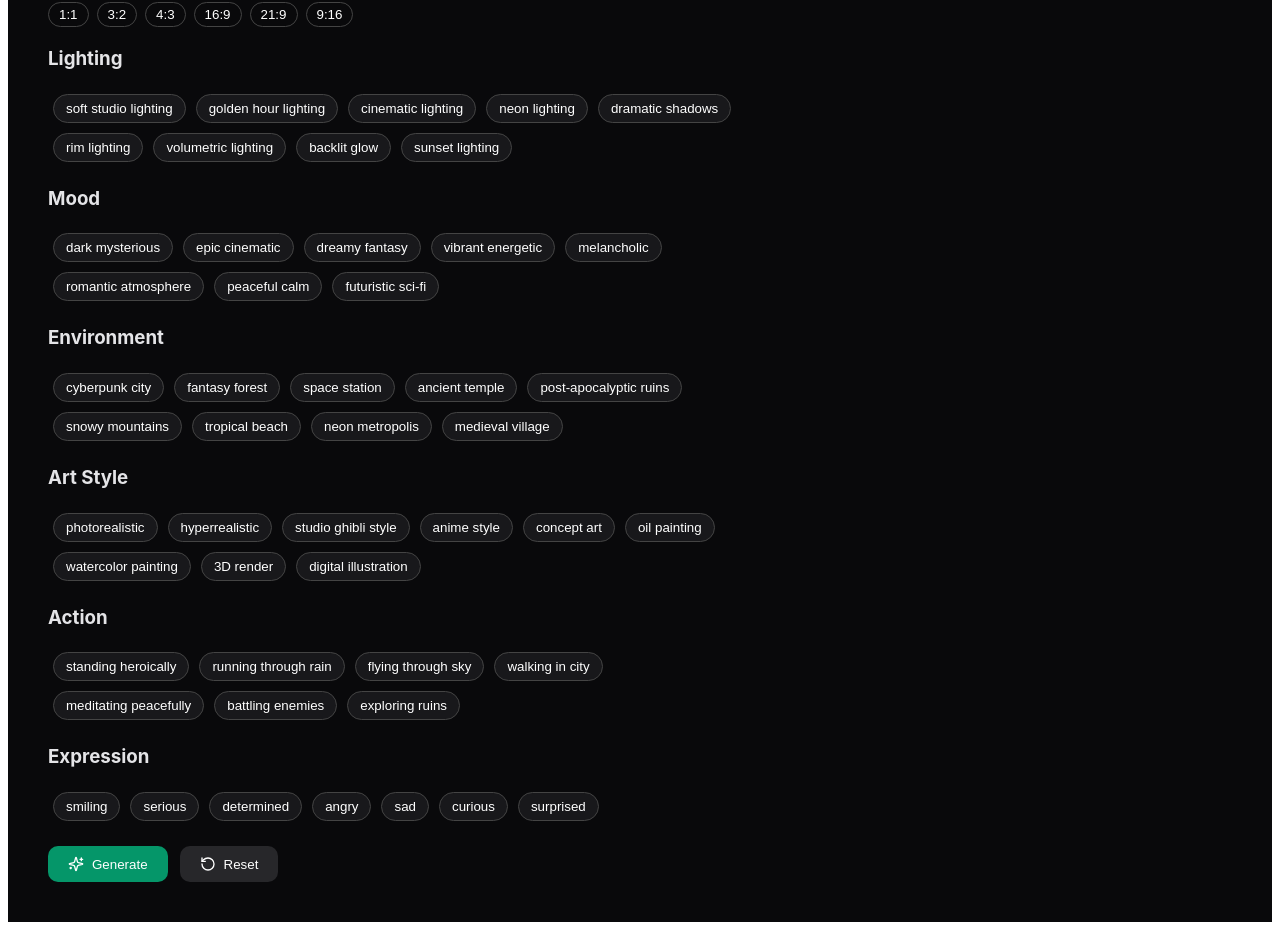
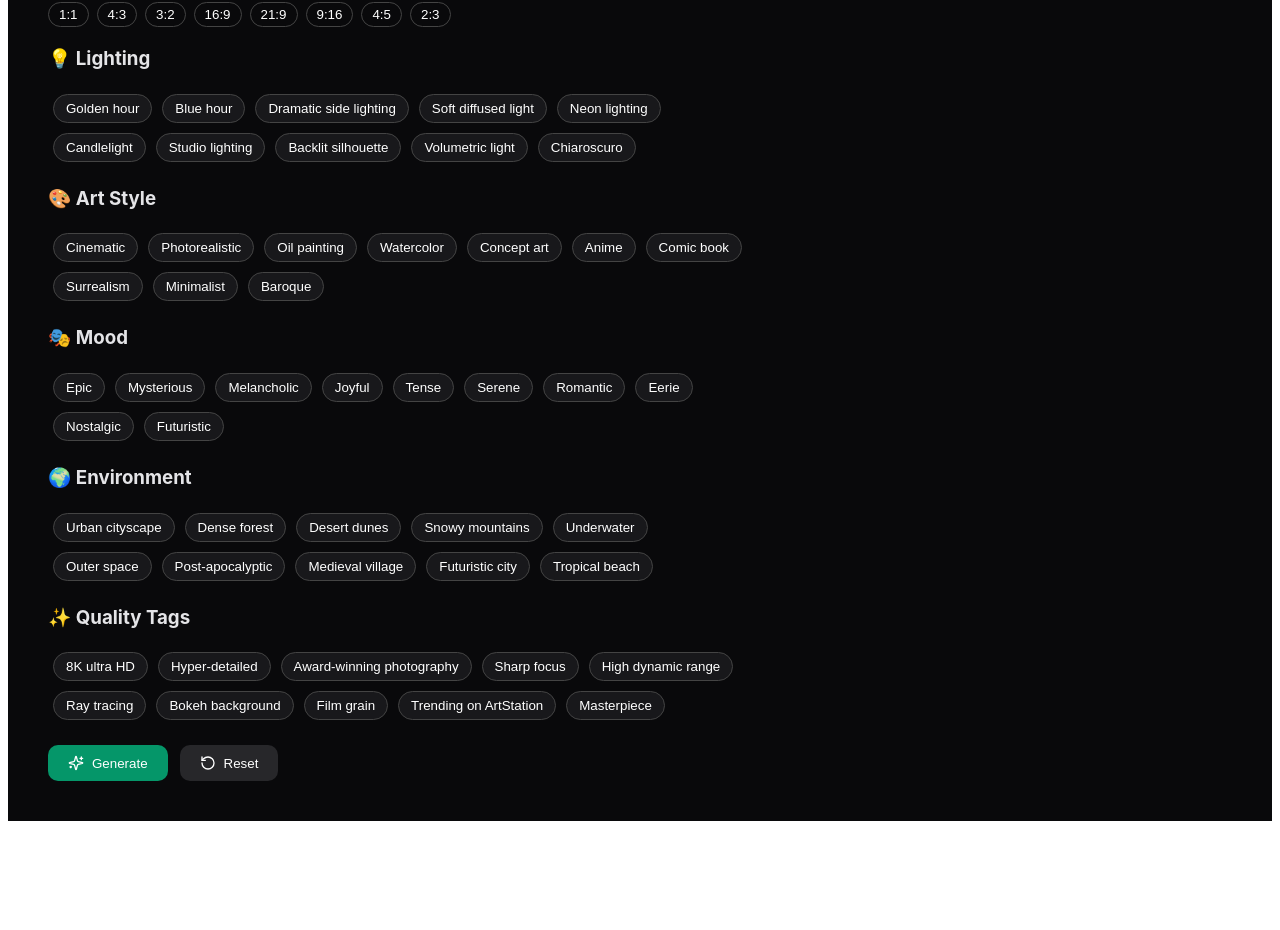
Before and after one commit to niladrysaha99/GET-YOUR-PROMPT, a React (Vite) app: page / in a window 1280 px wide. Shown: the part 347-1277 px from the top of the page. After the commit the page ends 1176 px from the top, so only its background shows below. Built offline with nearby package versions, Linux system fonts and the light colour scheme; no server answers.

Commit message:
constants.ts

```diff
--- a/src/constants.ts
+++ b/src/constants.ts
@@ -1,141 +1,132 @@
 export const CAMERAS = [
+  "Sony A7 IV",
   "Canon EOS R5",
-  "Canon EOS 5D Mark IV",
-  "Sony A7R IV",
-  "Sony A7S III",
   "Nikon Z9",
-  "Nikon D850",
-  "Fujifilm X-T5",
-  "Leica Q2",
   "Hasselblad X2D",
+  "ARRI Alexa 35",
+  "RED Komodo 6K",
+  "Leica M11",
+  "Fujifilm GFX 100S",
+  "DJI Ronin 4D",
+  "Blackmagic URSA Mini Pro"
 ]
 
 export const LENSES = [
-  "24mm wide angle",
-  "35mm cinematic lens",
-  "50mm prime lens",
-  "85mm portrait lens",
-  "105mm macro lens",
-  "200mm telephoto lens",
-  "anamorphic cinema lens",
+  "24mm f/1.4",
+  "35mm f/1.8",
+  "50mm f/1.2",
+  "85mm f/1.4",
+  "135mm f/2",
+  "200mm f/2.8",
+  "14mm f/2.8 Ultra Wide",
+  "70-200mm f/2.8 Zoom",
+  "Macro 100mm f/2.8",
+  "Fisheye 8mm f/3.5"
+]
+
+export const CAMERA_ANGLES = [
+  "Eye-level",
+  "Low angle",
+  "High angle",
+  "Bird's eye",
+  "Worm's eye",
+  "Dutch tilt",
+  "Over the shoulder",
+  "Point of view (POV)",
+  "Aerial",
+  "Close-up"
 ]
 
 export const ASPECT_RATIOS = [
   "1:1",
+  "4:3",
   "3:2",
-  "4:3",
   "16:9",
   "21:9",
-  "9:16"
-]
-
-export const CAMERA_ANGLES = [
-  "low angle",
-  "high angle",
-  "eye level",
-  "bird's eye view",
-  "worm's eye view",
-  "over the shoulder",
-  "close up",
-  "wide shot",
-  "extreme close up",
+  "9:16",
+  "4:5",
+  "2:3"
 ]
 
 export const PROMPT_CATEGORIES = [
   {
     id: "lighting",
-    name: "Lighting",
-    type: "chips",
+    name: "💡 Lighting",
     options: [
-      "soft studio lighting",
-      "golden hour lighting",
-      "cinematic lighting",
-      "neon lighting",
-      "dramatic shadows",
-      "rim lighting",
-      "volumetric lighting",
-      "backlit glow",
-      "sunset lighting"
+      "Golden hour",
+      "Blue hour",
+      "Dramatic side lighting",
+      "Soft diffused light",
+      "Neon lighting",
+      "Candlelight",
+      "Studio lighting",
+      "Backlit silhouette",
+      "Volumetric light",
+      "Chiaroscuro"
     ]
   },
-
+  {
+    id: "style",
+    name: "🎨 Art Style",
+    options: [
+      "Cinematic",
+      "Photorealistic",
+      "Oil painting",
+      "Watercolor",
+      "Concept art",
+      "Anime",
+      "Comic book",
+      "Surrealism",
+      "Minimalist",
+      "Baroque"
+    ]
+  },
   {
     id: "mood",
-    name: "Mood",
-    type: "chips",
+    name: "🎭 Mood",
     options: [
-      "dark mysterious",
-      "epic cinematic",
-      "dreamy fantasy",
-      "vibrant energetic",
-      "melancholic",
-      "romantic atmosphere",
-      "peaceful calm",
-      "futuristic sci-fi"
+      "Epic",
+      "Mysterious",
+      "Melancholic",
+      "Joyful",
+      "Tense",
+      "Serene",
+      "Romantic",
+      "Eerie",
+      "Nostalgic",
+      "Futuristic"
     ]
   },
-
   {
     id: "environment",
-    name: "Environment",
-    type: "chips",
+    name: "🌍 Environment",
     options: [
-      "cyberpunk city",
-      "fantasy forest",
-      "space station",
-      "ancient temple",
-      "post-apocalyptic ruins",
-      "snowy mountains",
-      "tropical beach",
-      "neon metropolis",
-      "medieval village"
+      "Urban cityscape",
+      "Dense forest",
+      "Desert dunes",
+      "Snowy mountains",
+      "Underwater",
+      "Outer space",
+      "Post-apocalyptic",
+      "Medieval village",
+      "Futuristic city",
+      "Tropical beach"
     ]
   },
-
   {
-    id: "style",
-    name: "Art Style",
-    type: "chips",
+    id: "quality",
+    name: "✨ Quality Tags",
     options: [
-      "photorealistic",
-      "hyperrealistic",
-      "studio ghibli style",
-      "anime style",
-      "concept art",
-      "oil painting",
-      "watercolor painting",
-      "3D render",
-      "digital illustration"
-    ]
-  },
-
-  {
-    id: "activity",
-    name: "Action",
-    type: "chips",
-    options: [
-      "standing heroically",
-      "running through rain",
-      "flying through sky",
-      "walking in city",
-      "meditating peacefully",
-      "battling enemies",
-      "exploring ruins"
-    ]
-  },
-
-  {
-    id: "expression",
-    name: "Expression",
-    type: "chips",
-    options: [
-      "smiling",
-      "serious",
-      "determined",
-      "angry",
-      "sad",
-      "curious",
-      "surprised"
+      "8K ultra HD",
+      "Hyper-detailed",
+      "Award-winning photography",
+      "Sharp focus",
+      "High dynamic range",
+      "Ray tracing",
+      "Bokeh background",
+      "Film grain",
+      "Trending on ArtStation",
+      "Masterpiece"
     ]
   }
 ]
```
